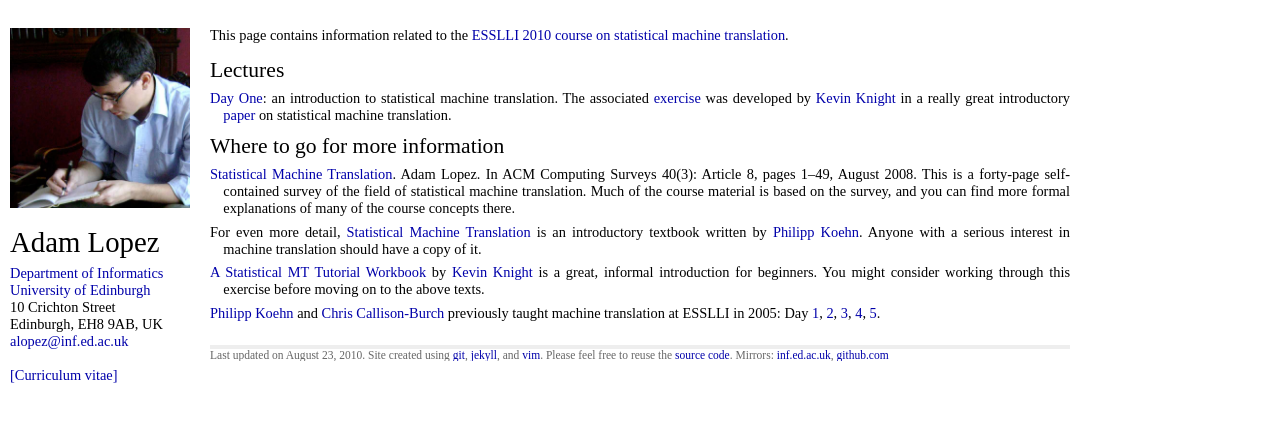
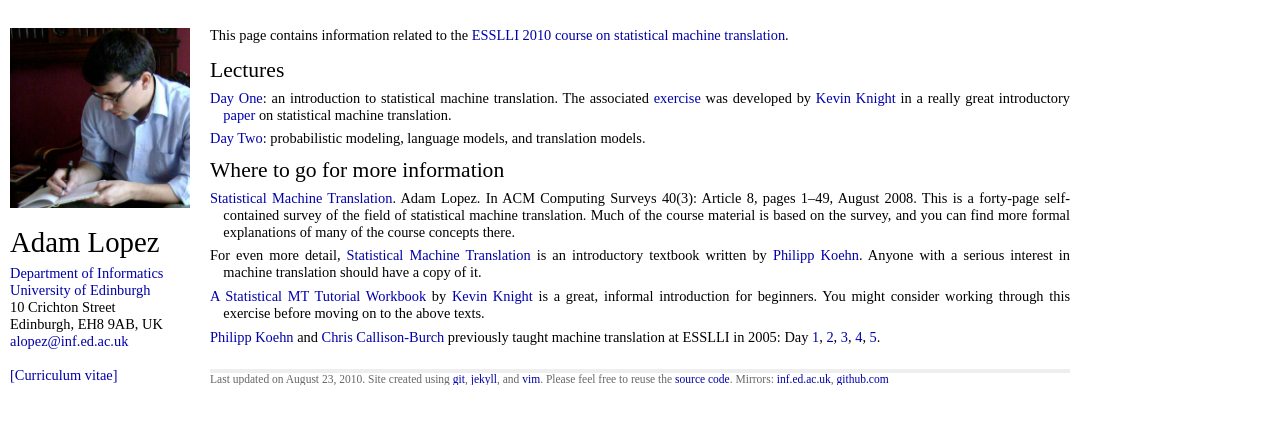
Before and after one commit to alopez/alopez.github.com, a Jekyll site: the page built from esslli2010.html, in a window 1280 px wide. Shown: the top 424 px of the page. Built offline with Jekyll 4.4.1, drawn with Linux system fonts in a browser that asks for light colours.

Commit message:
Added ESSLLI day 2 slides

```diff
--- a/esslli2010.html
+++ b/esslli2010.html
@@ -10,7 +10,8 @@ title: Adam Lopez
 <h2>Lectures</h2>
 
 <ul class="posts">
-	<li><a href="http://homepages.inf.ed.ac.uk/alopez/talks/esslli2010-day1.pdf">Day One</a>: an introduction to statistical machine translation.  The associated <a href="http://homepages.inf.ed.ac.uk/alopez/talks/esslli-exercise.pdf">exercise</a> was developed by <a href="http://www.isi.edu/~knight/">Kevin Knight</a> in a really great introductory <a href="http://www.ai.mit.edu/courses/6.891-nlp/READINGS/aimag97.pdf">paper</a> on statistical machine translation.
+	<li><a href="http://homepages.inf.ed.ac.uk/alopez/talks/esslli2010-day1.pdf">Day One</a>: an introduction to statistical machine translation.  The associated <a href="http://homepages.inf.ed.ac.uk/alopez/talks/esslli-exercise.pdf">exercise</a> was developed by <a href="http://www.isi.edu/~knight/">Kevin Knight</a> in a really great introductory <a href="http://www.ai.mit.edu/courses/6.891-nlp/READINGS/aimag97.pdf">paper</a> on statistical machine translation.</li>
+	<li><a href="http://homepages.inf.ed.ac.uk/alopez/talks/esslli2010-day2.pdf">Day Two</a>: probabilistic modeling, language models, and translation models.</li>
 </ul>
 
 <h2>Where to go for more information</h2>
```
